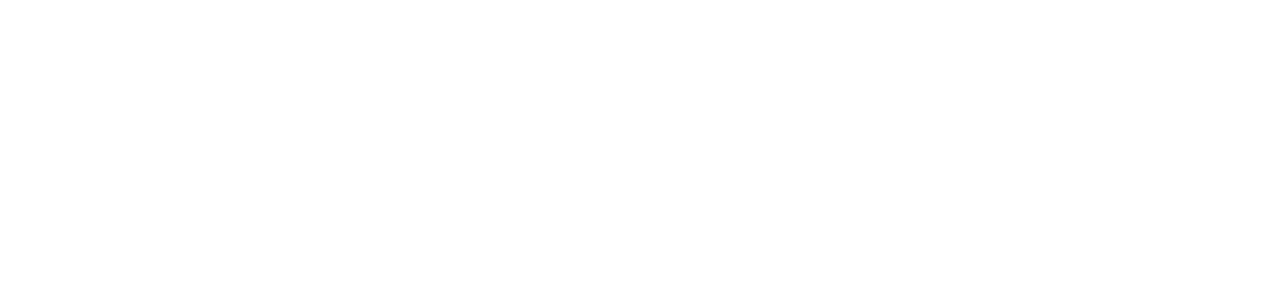
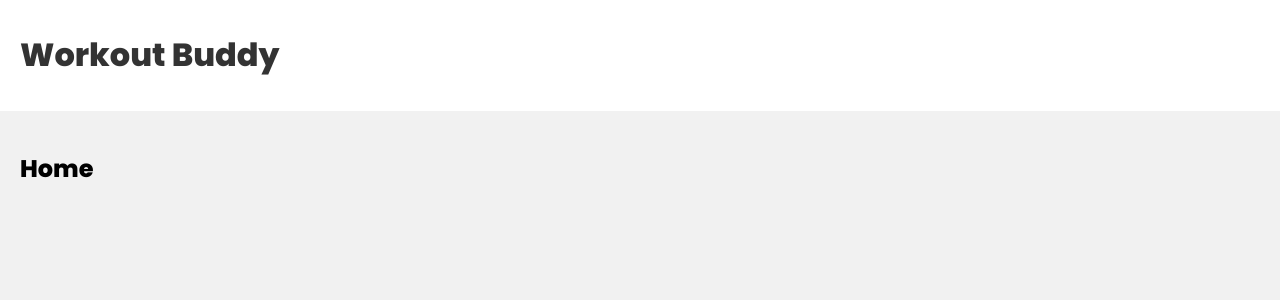
Before and after one commit to blameitonjoe/MERN-Stack---Net-Ninja, a React (Create React App) app in the folder frontend/: page / in a window 1280 px wide. Shown: the top 300 px of the page. Built offline with nearby package versions, Linux system fonts and the light colour scheme.

Commit message:
Initialized homepage including styles

```diff
--- a/frontend/src/App.js
+++ b/frontend/src/App.js
@@ -1,9 +1,18 @@
 import { BrowserRouter, Routes, Route } from "react-router-dom";
+import Home from "./pages/Home";
+import Navbar from "./components/Navbar";
 
 function App() {
   return (
     <div className="App">
-      <br />
+      <BrowserRouter>
+        <Navbar />
+        <div className="pages">
+          <Routes>
+            <Route path="/" element={<Home />} />
+          </Routes>
+        </div>
+      </BrowserRouter>
     </div>
   );
 }
--- /dev/null
+++ b/frontend/src/components/Navbar.js
@@ -0,0 +1,15 @@
+import { Link } from "react-router-dom";
+
+function Navbar() {
+  return (
+    <header>
+      <div className="container">
+        <Link to="/">
+          <h1>Workout Buddy</h1>
+        </Link>
+      </div>
+    </header>
+  );
+}
+
+export default Navbar;
--- a/frontend/src/index.css
+++ b/frontend/src/index.css
@@ -1,13 +1,33 @@
+/* google font */
+@import url('https://fonts.googleapis.com/css2?family=Poppins:wght@300;400;500;600;800&family=VT323&display=swap');
+
+/* layout */
+:root {
+  --primary: #1aac83;
+  --error: #e7195a;
+}
 body {
+  background: #f1f1f1;
   margin: 0;
-  font-family: -apple-system, BlinkMacSystemFont, 'Segoe UI', 'Roboto', 'Oxygen',
-    'Ubuntu', 'Cantarell', 'Fira Sans', 'Droid Sans', 'Helvetica Neue',
-    sans-serif;
-  -webkit-font-smoothing: antialiased;
-  -moz-osx-font-smoothing: grayscale;
+  font-family: "Poppins";
 }
-
-code {
-  font-family: source-code-pro, Menlo, Monaco, Consolas, 'Courier New',
-    monospace;
+header {
+  background: #fff;
 }
+header .container {
+  max-width: 1400px;
+  margin: 0 auto;
+  padding: 10px 20px;
+  display: flex;
+  align-items: center;
+  justify-content: space-between;
+}
+header a {
+  color: #333;
+  text-decoration: none;
+}
+.pages{
+  max-width: 1400px;
+  padding: 20px;
+  margin: 0 auto;
+}
--- /dev/null
+++ b/frontend/src/pages/Home.js
@@ -0,0 +1,9 @@
+function Home() {
+  return (
+    <div className="home">
+      <h2>Home</h2>
+    </div>
+  );
+}
+
+export default Home;
```
